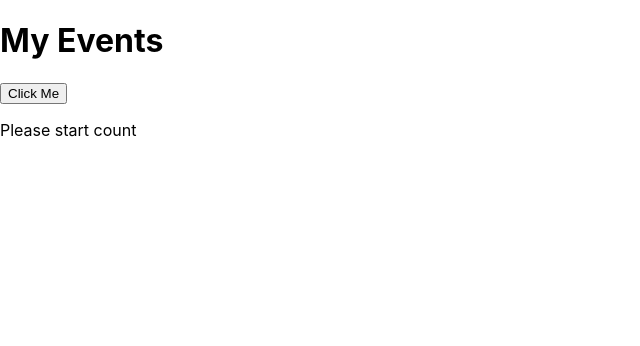
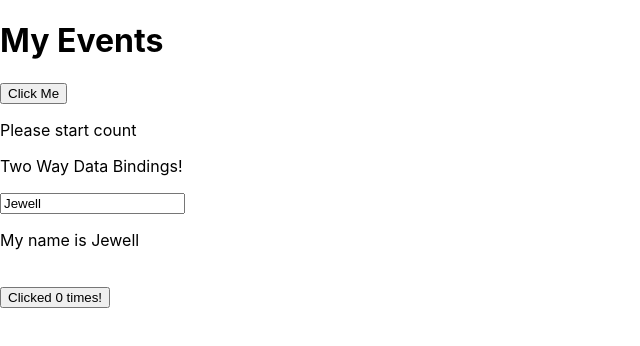
Before and after one commit to mdajgarhossain/React-Redux-Workshop, a React app: page / in a window 1280 px wide. Shown: the top 346 px of the page, without its empty margins (0-640 px from the left). Built offline with nearby package versions, Linux system fonts and the light colour scheme; the HTML template or start-up script is replaced by a standard one.

Commit message:
Two way data bindings

```diff
--- a/src/components/my_events/index.jsx
+++ b/src/components/my_events/index.jsx
@@ -1,5 +1,6 @@
 import React, { Component } from 'react';
 import ClickMe from './click_me';
+import TwoWayData from './two_way_data';
 
 class MyEvents extends Component {
     render() {
@@ -7,6 +8,7 @@ class MyEvents extends Component {
             <div>
                 <h1>My Events</h1>
                 <ClickMe />
+                <TwoWayData />
             </div>
         )
     }
--- /dev/null
+++ b/src/components/my_events/two_way_data.jsx
@@ -0,0 +1,38 @@
+import React, { Component } from 'react';
+
+class TwoWayData extends Component {
+
+    state = {
+        name: 'Jewell',
+        count: 0
+    };
+
+    handleChange = (event) => {
+        this.setState({name: event.target.value});
+        // this.setState((prevState) => ({name: event.target.value}));
+        console.log(event.target.value);
+
+    }
+
+    render() {
+        return (
+            <div>
+                <p>Two Way Data Bindings!</p>
+                <input
+                className='form-control'
+                placeholder='Change your name'
+                value={this.state.name}
+                onChange={this.handleChange}
+                />
+                <p>My name is {this.state.name}</p>
+                <br />
+                <button className='btn btn-success' onClick={() => this.setState({count: this.state.count + 1})}>
+                    Clicked {this.state.count} times!
+                </button>
+            </div>
+        )
+    }
+}
+
+
+export default TwoWayData;
```
